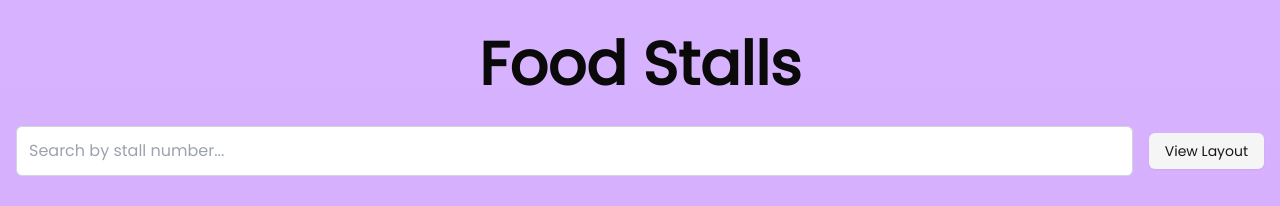
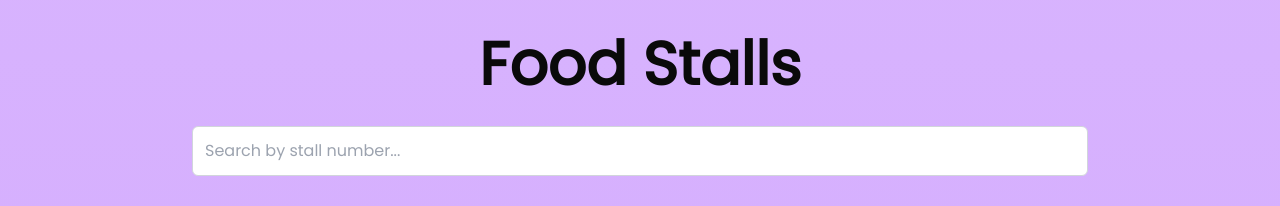
Before and after one commit to apiz23/fsktm-entrepreneurship-carnival, a Next.js app: page / in a window 1280 px wide. Shown: the part 2060-2266 px from the top of the page. Built offline with nearby package versions, Linux system fonts and the light colour scheme.

Commit message:
fix layout

```diff
--- a/app/stall/stall.tsx
+++ b/app/stall/stall.tsx
@@ -38,17 +38,14 @@ import pic33 from "@/public/img/33.jpg";
 import pic34 from "@/public/img/34.jpg";
 import pic35 from "@/public/img/35.jpg";
 import pic36 from "@/public/img/36.jpg";
-import layout from "@/public/img/layout-plan.png";
 
 import Image from "next/image";
 import { StaticImageData } from "next/image";
 import { Button } from "@/components/ui/button";
 import {
 	Dialog,
-	DialogClose,
 	DialogContent,
 	DialogDescription,
-	DialogFooter,
 	DialogHeader,
 	DialogTitle,
 	DialogTrigger,
@@ -61,15 +58,6 @@ import {
 	CarouselPrevious,
 } from "@/components/ui/carousel";
 import { useState } from "react";
-import {
-	Drawer,
-	DrawerClose,
-	DrawerContent,
-	DrawerFooter,
-	DrawerHeader,
-	DrawerTitle,
-	DrawerTrigger,
-} from "@/components/ui/drawer";
 
 type Stall = {
 	name: string;
@@ -274,7 +262,7 @@ const StallList: React.FC = () => {
 			<h1 className="text-center text-4xl md:text-6xl font-bold mb-8">
 				Food Stalls
 			</h1>
-			<div className="mb-8 gap-4 flex justify-between max-w-7xl">
+			<div className="mb-8 gap-4 max-w-4xl space-y-4 text-center mx-auto">
 				<input
 					type="text"
 					placeholder="Search by stall number..."
@@ -282,28 +270,6 @@ const StallList: React.FC = () => {
 					value={searchTerm}
 					onChange={(e) => setSearchTerm(e.target.value)}
 				/>
-				<Drawer>
-					<DrawerTrigger>
-						<Button variant="secondary">View Layout</Button>
-					</DrawerTrigger>
-					<DrawerContent className="max-w-3xl h-[60vh] mx-auto">
-						<DrawerHeader>
-							<DrawerTitle>Event Layout</DrawerTitle>
-						</DrawerHeader>
-						<Image
-							src={layout}
-							alt="Event Layout"
-							width={500}
-							height={500}
-							className="w-full h-auto object-contain max-w-full max-h-full"
-						/>
-						<DrawerFooter>
-							<DrawerClose>
-								<Button variant="outline">Cancel</Button>
-							</DrawerClose>
-						</DrawerFooter>
-					</DrawerContent>
-				</Drawer>
 			</div>
 			<div className="grid grid-cols-1 md:grid-cols-3 gap-8">
 				{filteredStalls.length === 0 ? (
@@ -313,7 +279,7 @@ const StallList: React.FC = () => {
 						const originalIndex = stallList.indexOf(stall);
 						return (
 							<Dialog key={filteredIndex}>
-								<div className="rounded-lg shadow-xl">
+								<div className="rounded-lg shadow-xl bg-neutral-200">
 									<Image
 										src={Array.isArray(stall.url) ? stall.url[0] : stall.url}
 										alt={stall.name}
@@ -335,7 +301,7 @@ const StallList: React.FC = () => {
 									</div>
 								</div>
 
-								<DialogContent className="max-w-2xl mx-auto overflow-y-auto">
+								<DialogContent className="max-w-2xl mx-auto min-h-[50vh]">
 									<DialogHeader>
 										<DialogTitle className="text-2xl">{stall.name}</DialogTitle>
 										<DialogDescription className="text-lg">
@@ -365,7 +331,7 @@ const StallList: React.FC = () => {
 														<Image
 															src={stall.url}
 															alt={stall.name}
-															className="rounded-lg shadow-md mx-auto min-h-fit"
+															className="rounded-lg shadow-md mx-auto min-h-[80%]"
 															width={400}
 															height={400}
 														/>
@@ -376,11 +342,30 @@ const StallList: React.FC = () => {
 											<CarouselNext />
 										</Carousel>
 									</div>
-									<DialogFooter>
-										<DialogClose>
-											<Button variant="outline">Close</Button>
-										</DialogClose>
-									</DialogFooter>
+									{/* <DialogFooter>
+										<Dialog>
+											<DialogTrigger className="mx-auto">
+												<Button variant="default">View Layout</Button>
+											</DialogTrigger>
+											<DialogContent className="max-w-3xl h-[60vh] mx-auto">
+												<DialogHeader>
+													<DialogTitle>Event Layout</DialogTitle>
+												</DialogHeader>
+												<Image
+													src={layout}
+													alt="Event Layout"
+													width={500}
+													height={500}
+													className="w-full h-auto object-contain max-w-full max-h-full"
+												/>
+												<DialogFooter>
+													<DialogClose>
+														<Button variant="outline">Cancel</Button>
+													</DialogClose>
+												</DialogFooter>
+											</DialogContent>
+										</Dialog>
+									</DialogFooter> */}
 								</DialogContent>
 							</Dialog>
 						);
```
Also changed, not shown: public/img/layout-plan.png, 1 other file (tests, documents, lock files or other folders).
